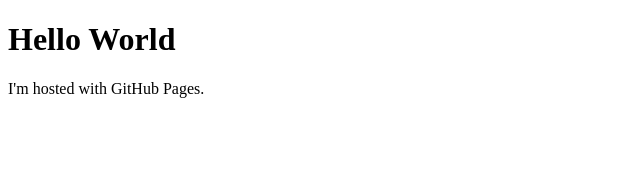
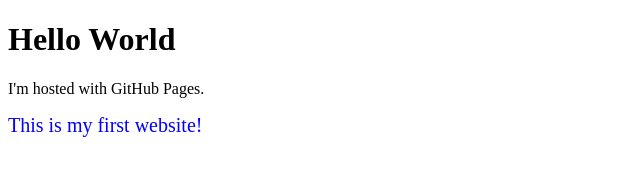
Before and after one commit to huubakkermans/huubakkermans.github.io, a plain HTML site: page index.html in a window 1280 px wide. Shown: the whole page, without its empty margins (0-640 px from the left). Drawn offline with Linux system fonts and the light colour scheme.

Commit message:
Added a new plus style change

```diff
--- a/index.html
+++ b/index.html
@@ -1,7 +1,14 @@
 <!DOCTYPE html>
 <html>
+<style>
+	p2{
+		color:blue;
+		font-size: 20px;
+	}
+</style>
 <body>
 <h1>Hello World</h1>
 <p>I'm hosted with GitHub Pages.</p>
+<p2>This is my first website!</p2>
 </body>
 </html>
```
